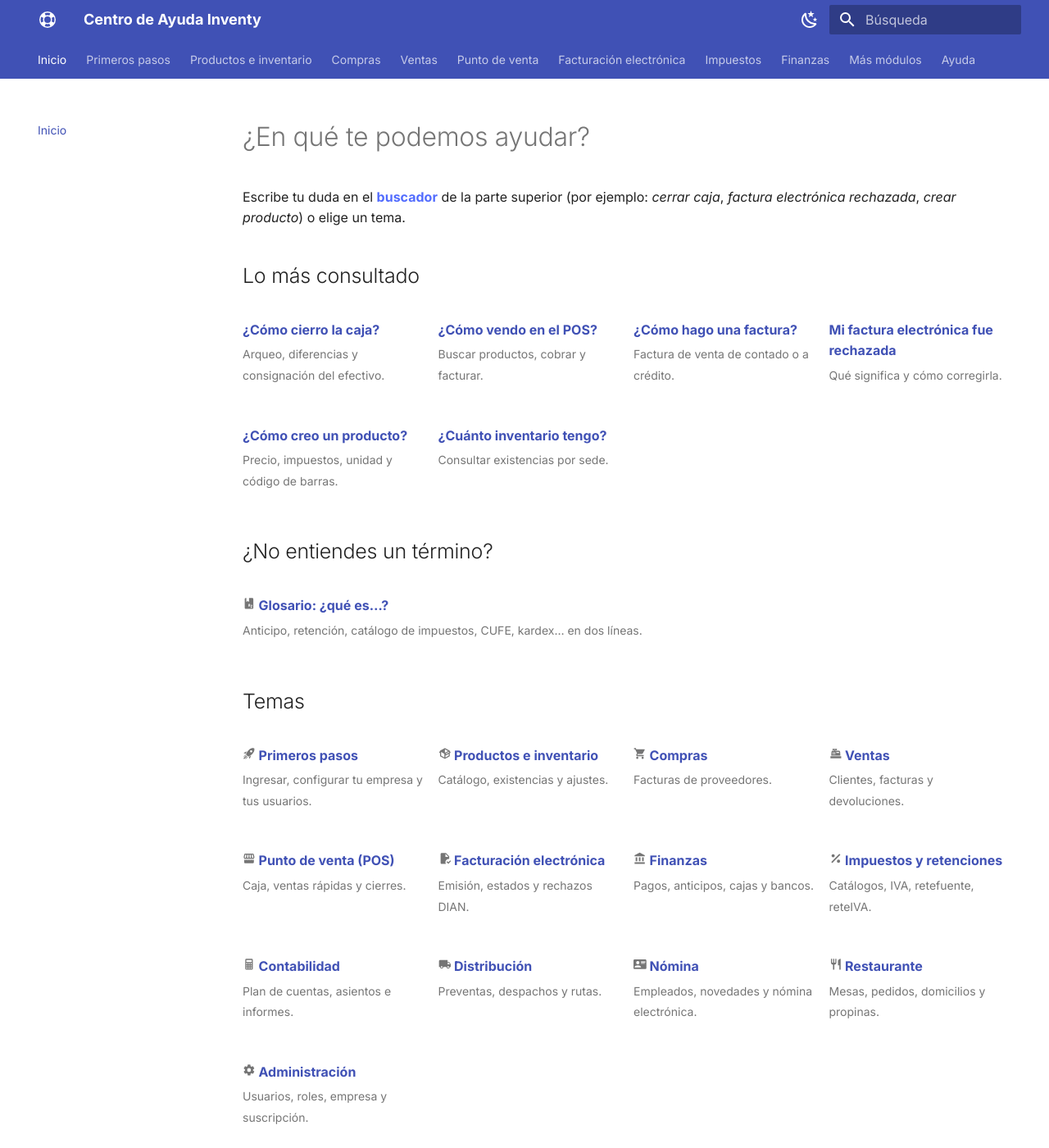
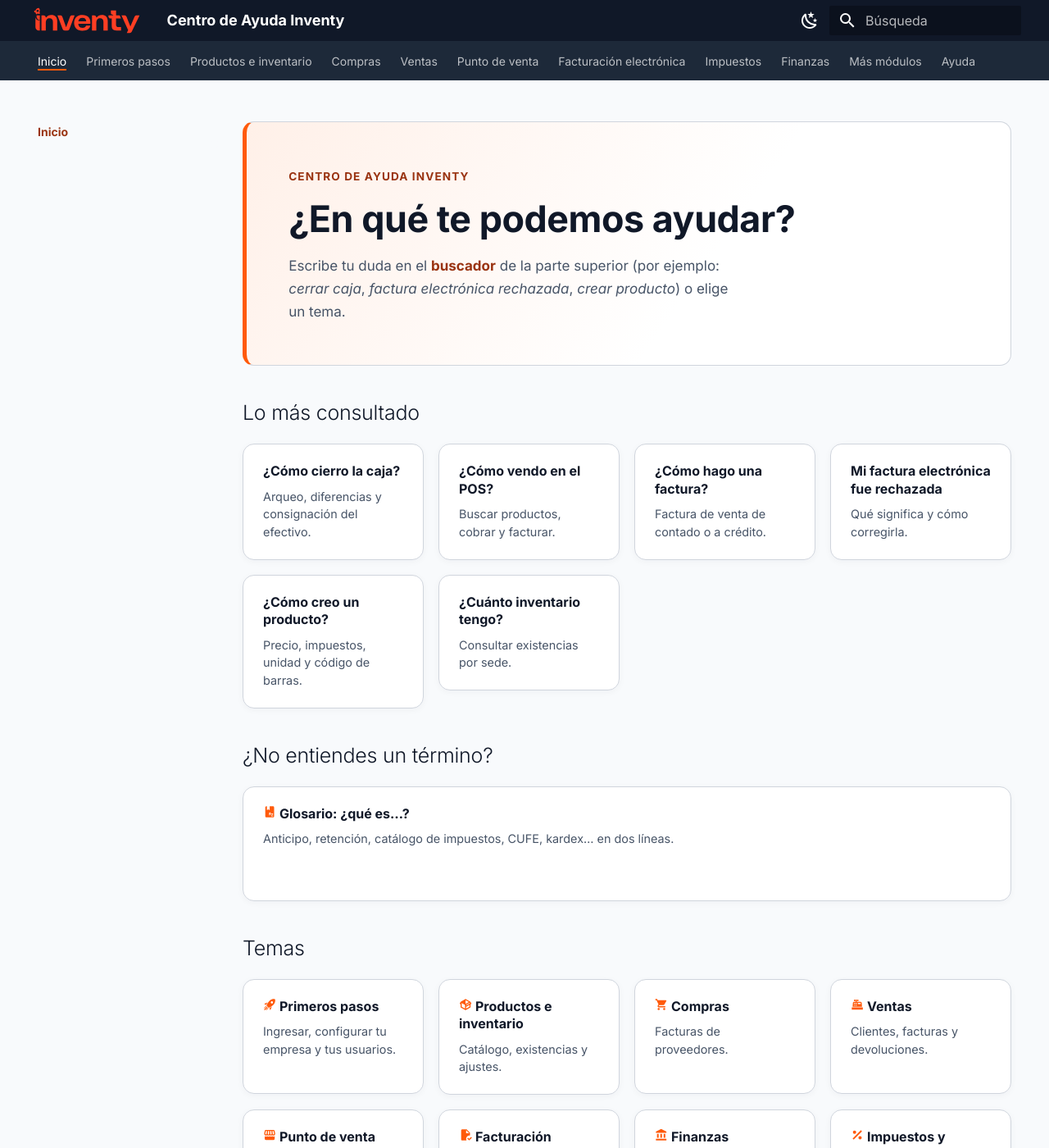
Before and after one commit to Cosmox-SAS/inventy-help, an MkDocs documentation site: the page built from docs/index.md, in a window 1280 px wide and 1400 px high. Shown: the whole window at 82% size. Built offline with MkDocs 1.6.1 and Material for MkDocs 9.7.7, drawn with Linux system fonts in a browser that asks for light colours.

Commit message:
feat(ui): align help center with Inventy branding

```diff
--- a/docs/assets/stylesheets/ayuda.css
+++ b/docs/assets/stylesheets/ayuda.css
@@ -1,7 +1,114 @@
 /* Centro de Ayuda Inventy — estilos propios sobre MkDocs Material */
 
 :root {
-  --ayuda-radius: 10px;
+  --ayuda-radius: 14px;
+}
+
+/* Brand tokens use darker link colors for readable text on both surfaces. */
+[data-md-color-scheme="default"] {
+  --md-primary-fg-color: #101828;
+  --md-primary-fg-color--light: #1d2939;
+  --md-primary-fg-color--dark: #101828;
+  --md-accent-fg-color: #9a3412;
+  --md-typeset-a-color: #9a3412;
+  --md-default-bg-color: #f8fafc;
+  --md-default-fg-color: #1d2939;
+  --md-default-fg-color--light: #475467;
+  --ayuda-surface: #fff;
+  --ayuda-border: #d0d5dd;
+  --ayuda-heading: #101828;
+  --ayuda-orange: #ff5a0a;
+  --ayuda-orange-soft: #fff0e8;
+  --ayuda-focus: #f45100;
+}
+
+[data-md-color-scheme="slate"] {
+  --md-primary-fg-color: #101828;
+  --md-primary-fg-color--light: #1d2939;
+  --md-primary-fg-color--dark: #101828;
+  --md-accent-fg-color: #ff9a73;
+  --md-typeset-a-color: #ff9a73;
+  --md-default-bg-color: #101828;
+  --md-default-fg-color: #f2f4f7;
+  --md-default-fg-color--light: #cdd5df;
+  --ayuda-surface: #1d2939;
+  --ayuda-border: #475467;
+  --ayuda-heading: #f9fafb;
+  --ayuda-orange: #ff8b5d;
+  --ayuda-orange-soft: rgba(255, 90, 10, 0.14);
+  --ayuda-focus: #ffb192;
+}
+
+/* The official wordmark replaces Material's compact icon. */
+.md-header {
+  background: #101828;
+}
+.md-header__button.md-logo {
+  margin: 0.25rem 0.5rem 0.25rem 0.2rem;
+  padding: 0;
+}
+.md-header__button.md-logo img {
+  width: auto;
+  height: 2rem;
+}
+.md-nav__button.md-logo img {
+  width: auto;
+  height: 1.8rem;
+}
+.md-header__title {
+  font-weight: 600;
+}
+.md-tabs {
+  background: #1d2939;
+}
+.md-tabs__item--active .md-tabs__link,
+.md-tabs__link:hover {
+  color: #fff;
+  border-bottom: 2px solid #ff5a0a;
+}
+.md-nav__link--active {
+  color: var(--md-typeset-a-color);
+  font-weight: 600;
+}
+.md-typeset h1,
+.md-typeset h2,
+.md-typeset h3 {
+  color: var(--ayuda-heading);
+}
+:where(a, button, input, summary):focus-visible {
+  outline: 3px solid var(--ayuda-focus);
+  outline-offset: 3px;
+}
+
+/* Keep the homepage introduction distinct without changing its links. */
+.md-typeset .portada-hero {
+  padding: clamp(1.5rem, 4vw, 3rem);
+  margin: 0 0 2rem;
+  border: 1px solid var(--ayuda-border);
+  border-left: 5px solid var(--ayuda-orange);
+  border-radius: var(--ayuda-radius);
+  background: linear-gradient(125deg, var(--ayuda-orange-soft), var(--ayuda-surface) 60%);
+}
+.md-typeset .portada-eyebrow {
+  display: inline-block;
+  margin-bottom: 0.55rem;
+  color: var(--md-typeset-a-color);
+  font-size: 0.68rem;
+  font-weight: 700;
+  letter-spacing: 0.08em;
+  text-transform: uppercase;
+}
+.md-typeset .portada-hero h1 {
+  margin: 0 0 0.7rem;
+  font-size: clamp(1.7rem, 3.5vw, 2.4rem);
+  font-weight: 700;
+}
+.md-typeset .portada-hero p {
+  max-width: 52ch;
+  margin: 0;
+  color: var(--md-default-fg-color--light);
+  font-size: 0.85rem;
+  line-height: 1.65;
 }
 
 /* ── Estado de revisión ─────────────────────────────────────────── */
@@ -58,29 +165,67 @@
 /* ── Tarjetas de la portada ─────────────────────────────────────── */
 .md-typeset .tarjetas {
   display: grid;
-  grid-template-columns: repeat(auto-fit, minmax(210px, 1fr));
-  gap: 0.8rem;
-  margin: 1rem 0 1.5rem;
+  grid-template-columns: repeat(auto-fit, minmax(min(100%, 220px), 1fr));
+  gap: 0.9rem;
+  margin: 1rem 0 2rem;
 }
-.md-typeset .tarjetas > a {
-  display: block;
-  padding: 0.9rem 1rem;
-  border: 1px solid var(--md-default-fg-color--lightest);
+.md-typeset .tarjetas > p {
+  min-width: 0;
+  margin: 0;
+}
+.md-typeset .tarjetas > p > a {
+  display: flex;
+  flex-direction: column;
+  min-height: 7rem;
+  padding: 1.1rem 1.2rem;
+  border: 1px solid var(--ayuda-border);
   border-radius: var(--ayuda-radius);
-  color: inherit;
-  transition: border-color 0.15s, transform 0.15s;
+  background: var(--ayuda-surface);
+  box-shadow: 0 2px 8px rgba(16, 24, 40, 0.04);
+  color: var(--ayuda-heading);
+  text-decoration: none;
+  transition: border-color 0.18s, box-shadow 0.18s, transform 0.18s;
 }
-.md-typeset .tarjetas > a:hover {
-  border-color: var(--md-accent-fg-color);
-  transform: translateY(-1px);
+.md-typeset .tarjetas > p > a:is(:hover, :focus-visible) {
+  border-color: var(--ayuda-orange);
+  box-shadow: 0 8px 20px rgba(16, 24, 40, 0.1);
+  transform: translateY(-2px);
 }
 .md-typeset .tarjetas strong {
   display: block;
-  margin-bottom: 0.2rem;
+  margin-bottom: 0.45rem;
+  font-weight: 700;
+  line-height: 1.35;
+}
+.md-typeset .tarjetas strong .twemoji {
+  color: var(--ayuda-orange);
 }
 .md-typeset .tarjetas span {
-  font-size: 0.7rem;
+  font-size: 0.72rem;
   color: var(--md-default-fg-color--light);
+  line-height: 1.5;
+}
+@media (max-width: 44.9em) {
+  .md-header__button.md-logo {
+    display: block;
+  }
+  .md-header__button.md-logo img {
+    height: 1.7rem;
+  }
+  .md-header__title {
+    display: none;
+  }
+  .md-typeset .portada-hero {
+    padding: 1.4rem;
+  }
+}
+@media (prefers-reduced-motion: reduce) {
+  .md-typeset .tarjetas > p > a {
+    transition: none;
+  }
+  .md-typeset .tarjetas > p > a:is(:hover, :focus-visible) {
+    transform: none;
+  }
 }
 
 /* ── Pasos numerados ────────────────────────────────────────────── */
--- a/docs/index.md
+++ b/docs/index.md
@@ -5,9 +5,15 @@
   - toc
 ---
 
+<div class="portada-hero" markdown>
+
+<span class="portada-eyebrow">Centro de Ayuda Inventy</span>
+
 # ¿En qué te podemos ayudar?
 
 Escribe tu duda en el **buscador** de la parte superior (por ejemplo: *cerrar caja*, *factura electrónica rechazada*, *crear producto*) o elige un tema.
+
+</div>
 
 ## Lo más consultado
 
--- a/mkdocs.yml
+++ b/mkdocs.yml
@@ -22,22 +22,21 @@
   palette:
     - media: "(prefers-color-scheme: light)"
       scheme: default
-      primary: indigo
-      accent: indigo
+      primary: custom
+      accent: custom
       toggle:
         icon: material/weather-night
         name: Cambiar a modo oscuro
     - media: "(prefers-color-scheme: dark)"
       scheme: slate
-      primary: indigo
-      accent: indigo
+      primary: custom
+      accent: custom
       toggle:
         icon: material/weather-sunny
         name: Cambiar a modo claro
   font:
     text: Inter
-  icon:
-    logo: material/lifebuoy
+  logo: assets/brand/inventy-logo.svg
   features:
     - navigation.tabs
     - navigation.sections
```
Also changed, not shown: docs/assets/brand/inventy-logo.svg (added).
